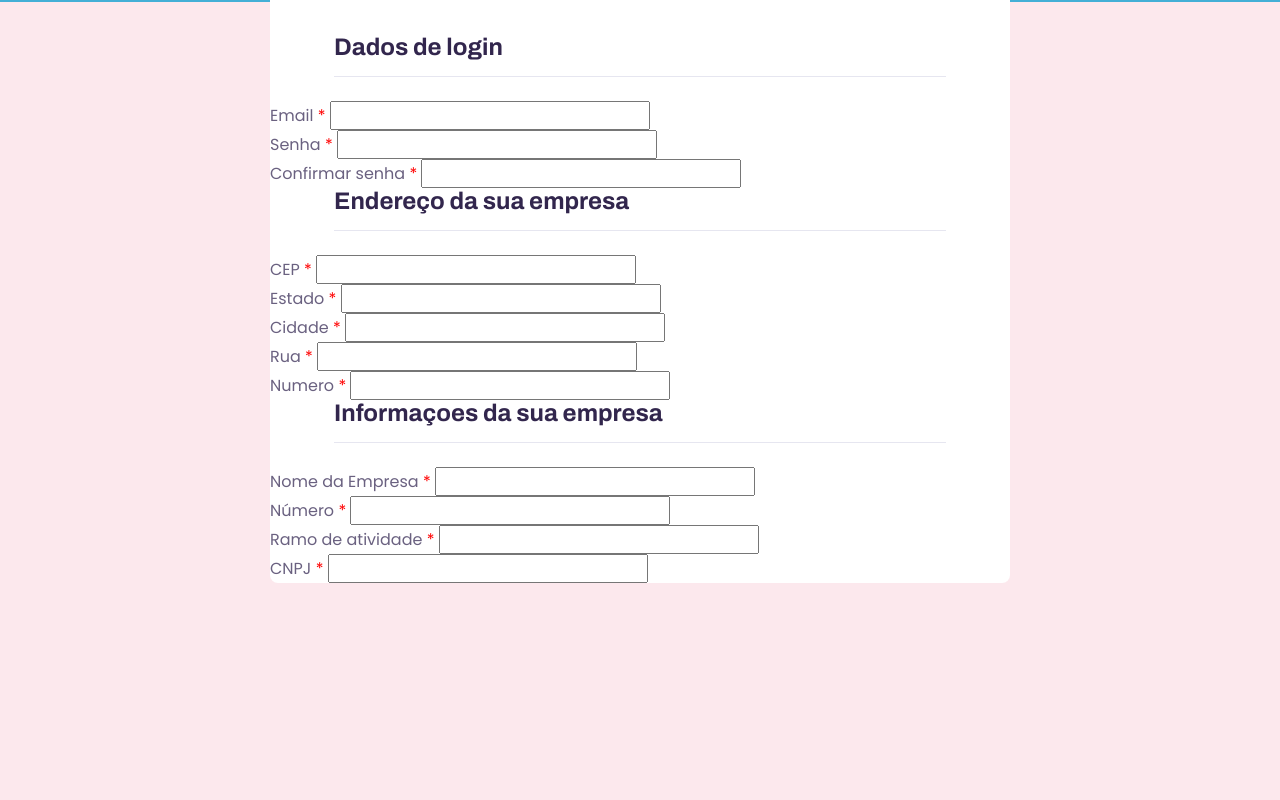
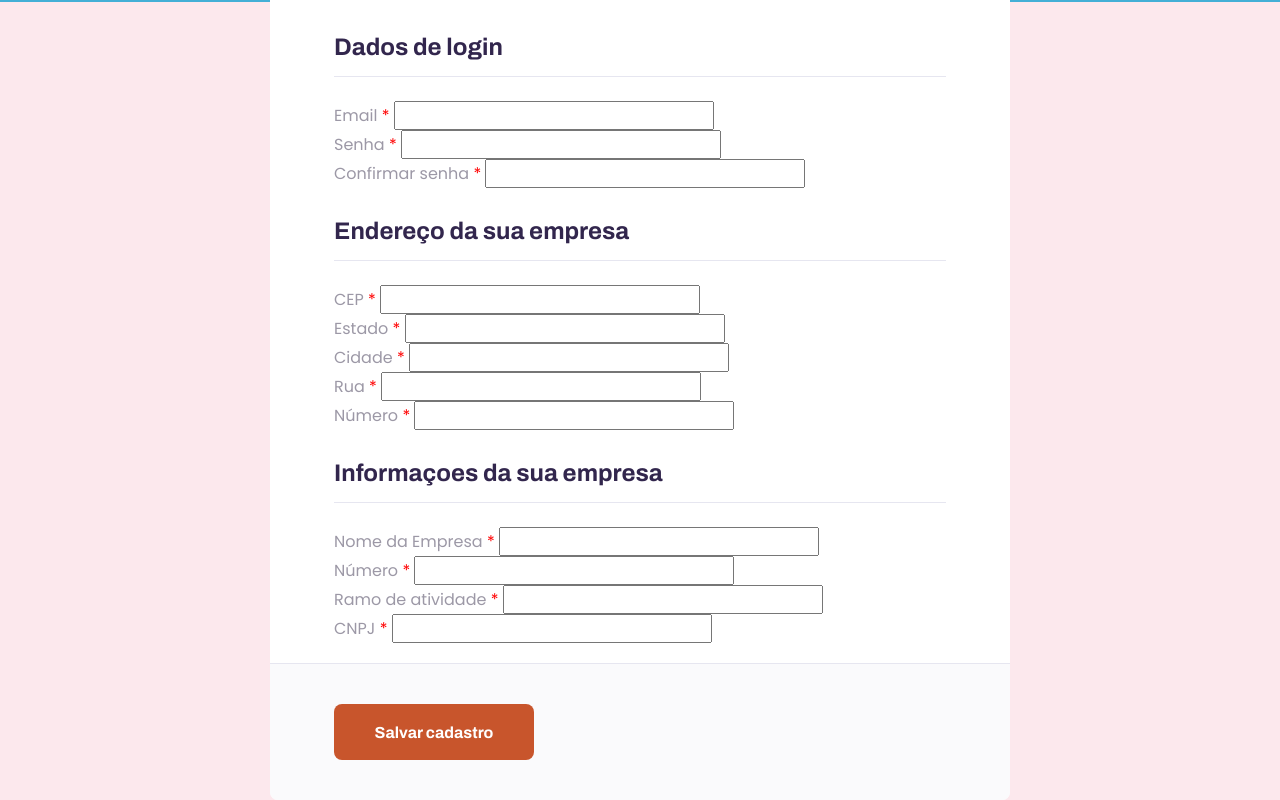
Before and after one commit to staubjoao/buscaemp, a React (Create React App) app in the folder web/: page /cadastro-empresa in a window 1280 px wide. Shown: the part 248-1048 px from the top of the page. Before the commit the page ends 831 px from the top, so only its background shows below. Built offline with nearby package versions, Linux system fonts and the light colour scheme; the HTML template or start-up script is replaced by a standard one.

Commit message:
Estilização do botão

```diff
--- a/web/src/pages/register/Company/index.tsx
+++ b/web/src/pages/register/Company/index.tsx
@@ -15,7 +15,6 @@ function Company() {
       <main>
         <fieldset>
           <legend>Dados de login</legend>
-        </fieldset>
           <Input label="Email" name="email" shouldHide={false} />
           <Input
             label="Senha"
@@ -29,23 +28,28 @@ function Company() {
             type="password"
             shouldHide={false}
           />
+        </fieldset>
 
         <fieldset>
           <legend>Endereço da sua empresa</legend>
-        </fieldset>
           <Input label="CEP" name="cep" shouldHide={false} />
           <Input label="Estado" name="state" shouldHide={false} />
           <Input label="Cidade" name="city" shouldHide={false} />
           <Input label="Rua" name="street" shouldHide={false} />
-        <Input label="Numero" name="address-number" shouldHide={false} />
+          <Input label="Número" name="address-number" shouldHide={false} />
+        </fieldset>
 
         <fieldset>
           <legend>Informaçoes da sua empresa</legend>
-        </fieldset>
           <Input label="Nome da Empresa" name="name" shouldHide={false} />
           <Input label="Número" name="number" shouldHide={false} />
           <Input label="Ramo de atividade" name="industry" shouldHide={false} />
           <Input label="CNPJ" name="cnpj" shouldHide={false} />
+        </fieldset>
+
+        <footer>
+          <button type="button">Salvar cadastro</button>
+        </footer>
       </main>
     </div>
   );
--- a/web/src/pages/register/Company/styles.css
+++ b/web/src/pages/register/Company/styles.css
@@ -23,7 +23,7 @@
 }
 
 #page-company-form main fieldset + fieldset {
-  margin-top: 6.4rem;
+  margin-top: 3rem;
 }
 
 #page-company-form main fieldset legend {
@@ -38,7 +38,7 @@
   border-bottom: 1px solid var(--color-line-in-white);
 }
 
-/* #page-company-form main fieldset legend button {
+#page-company-form main fieldset legend button {
   background: none;
   border: 0;
   color: var(--color-primary);
@@ -50,7 +50,7 @@
   color: var(--color-primary-dark);
 }
 
-#page-company-form
+/* #page-company-form
   main
   fieldset
   legend
@@ -63,7 +63,7 @@
   .select-block
   + .input-block {
   margin-top: 2.4rem;
-}
+} */
 
 #page-company-form main label {
   color: var(--color-text-complement);
@@ -73,20 +73,7 @@
   padding: 4rem 2.4rem;
   background: var(--color-box-footer);
   border-top: 1px solid var(--color-line-in-white);
-  margin-top: 6.4rem;
-}
-
-#page-company-form main footer p {
-  display: flex;
-  align-items: center;
-  justify-content: center;
-  font-size: 1.4rem;
-  line-height: 2.4rem;
-  color: var(--color-text-complement);
-}
-
-#page-company-form main footer p img {
-  margin-right: 2rem;
+  margin-top: 2rem;
 }
 
 #page-company-form main footer button {
@@ -107,7 +94,7 @@
 
 #page-company-form main footer button:hover {
   background: var(--color-secundary-dark);
-} */
+}
 
 @media (min-width: 700px) {
   #page-company-form {
```
Lines whose indentation alone changed are shown as unchanged.
